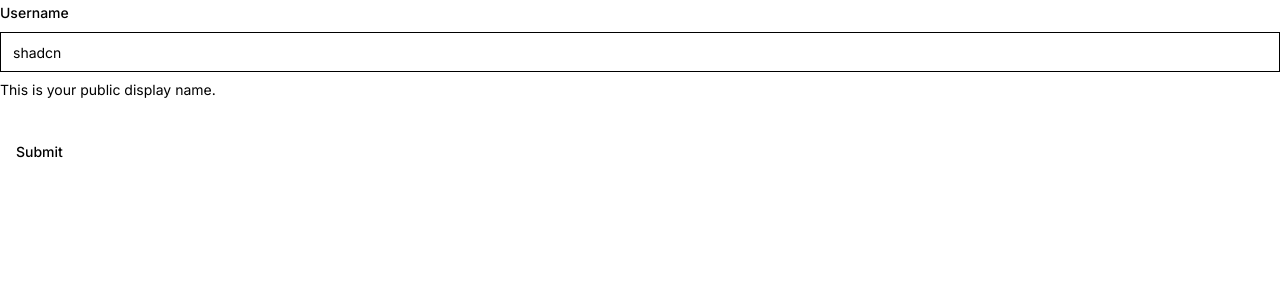
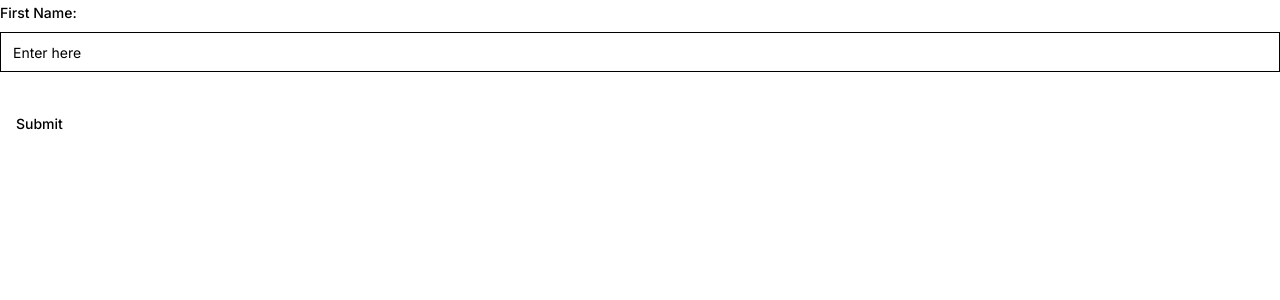
Before and after one commit to hallucinogenizer/portfolio-generator, a Next.js app in the folder frontend/: page / in a window 1280 px wide. Shown: the top 300 px of the page. Built offline with nearby package versions, Linux system fonts and the light colour scheme.

Commit message:
Non Working Form and FormINput

```diff
--- a/frontend/package.json
+++ b/frontend/package.json
@@ -9,6 +9,7 @@
     "lint": "next lint"
   },
   "dependencies": {
+    "eslint-plugin-unused-imports": "^3.0.0",
     "@hookform/resolvers": "^3.3.1",
     "@radix-ui/react-label": "^2.0.2",
     "@radix-ui/react-slot": "^1.0.2",
@@ -26,7 +27,6 @@
     "react": "18.2.0",
     "react-dom": "18.2.0",
     "react-hook-form": "^7.46.1",
-    "resolvers:^3.3.0": "link:@hookform/resolvers:^3.3.0",
     "tailwind-merge": "^1.14.0",
     "tailwindcss": "3.3.3",
     "tailwindcss-animate": "^1.0.7",
--- /dev/null
+++ b/frontend/src/components/FormInput/FormInput.tsx
@@ -0,0 +1,41 @@
+"use client";
+import { HTMLInputTypeAttribute } from "react";
+import { useFormContext } from "react-hook-form";
+
+import {
+  FormControl,
+  FormField,
+  FormItem,
+  FormLabel,
+  FormMessage,
+} from "@/components/ui/form";
+import { Input } from "@/components/ui/input";
+
+type Props = {
+  name: string;
+  label: string;
+  placeholder?: string;
+  type?: Exclude<HTMLInputTypeAttribute, "select">;
+};
+
+function FormInput({ name, label, placeholder = "Enter here", type }: Props) {
+  const form = useFormContext();
+
+  return (
+    <FormField
+      control={form.control}
+      name={name}
+      render={({ field }) => (
+        <FormItem>
+          <FormLabel>{label}</FormLabel>
+          <FormControl>
+            <Input type={type} placeholder={placeholder} {...field} />
+          </FormControl>
+          <FormMessage />
+        </FormItem>
+      )}
+    />
+  );
+}
+
+export default FormInput;
--- a/frontend/src/features/MainForm/MainForm.tsx
+++ b/frontend/src/features/MainForm/MainForm.tsx
@@ -7,14 +7,8 @@ import * as yup from "yup";
 import { Button } from "@/components/ui/button"
 import {
   Form,
-  FormControl,
-  FormDescription,
-  FormField,
-  FormItem,
-  FormLabel,
-  FormMessage,
 } from "@/components/ui/form"
-import { Input } from "@/components/ui/input"
+import FormInput from "@/components/FormInput/FormInput";
 
 
 const schema = yup.object({
@@ -34,22 +28,7 @@ export default function MainForm() {
   return (
     <Form {...form}>
       <form onSubmit={form.handleSubmit(onSubmit)} className="space-y-8">
-        <FormField
-          control={form.control}
-          name="firstName"
-          render={({ field }) => (
-            <FormItem>
-              <FormLabel>Username</FormLabel>
-              <FormControl>
-                <Input placeholder="shadcn" {...field} />
-              </FormControl>
-              <FormDescription>
-                This is your public display name.
-              </FormDescription>
-              <FormMessage />
-            </FormItem>
-          )}
-        />
+        <FormInput name="firstName" label="First Name: " />
         <Button type="submit">Submit</Button>
       </form>
     </Form>
```
Also changed, not shown: frontend/src/app/page.tsx (+5 -2 lines), frontend/.eslintrc.json, 1 other file (tests, documents, lock files or other folders).
